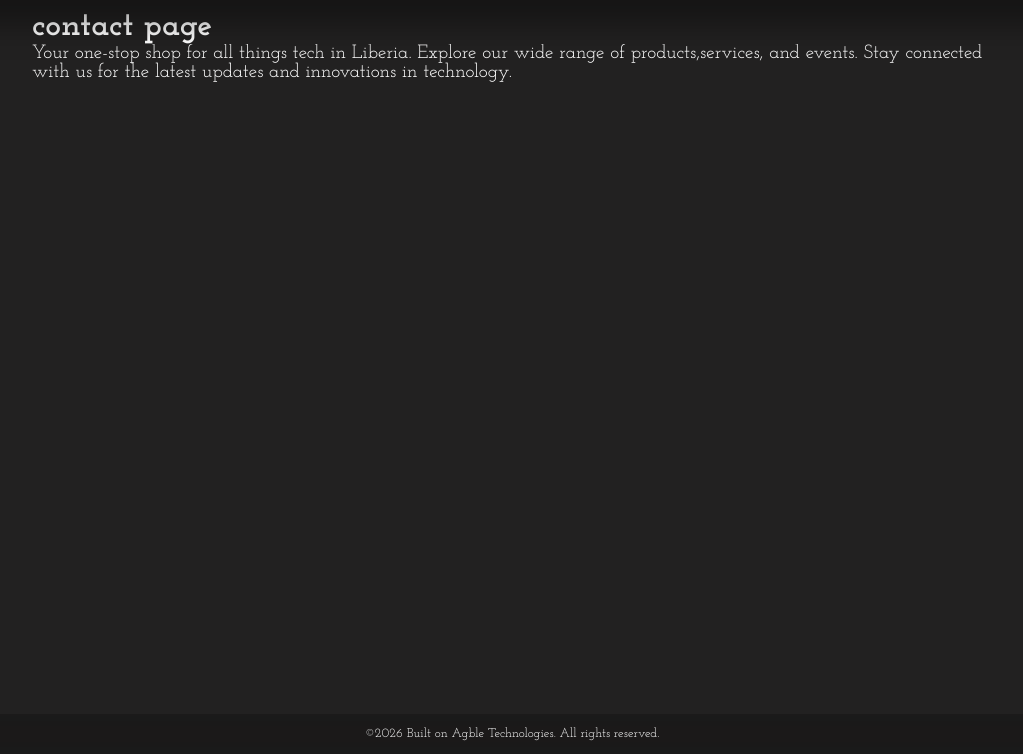
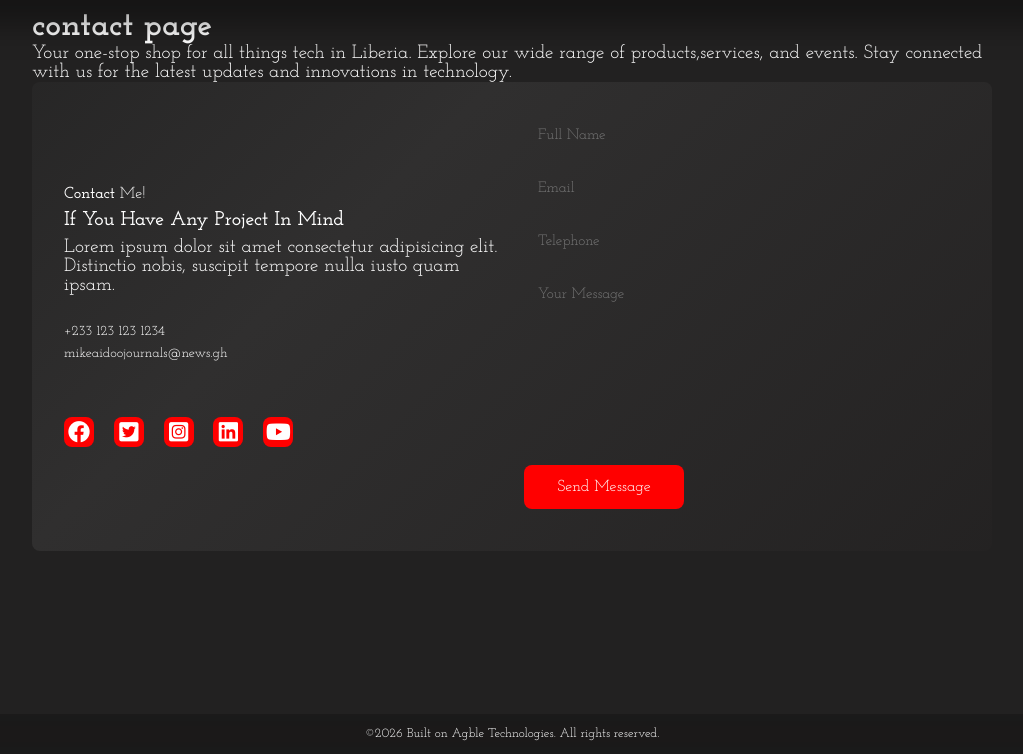
Before and after one commit to I-AGBLE/techmartliberia, a Django app: page /contact/ in a window 1280 px wide. Shown: the part 46-800 px from the top of the page, without its empty margins (128-1151 px from the left). Run offline with Django 5.2, Linux system fonts and the light colour scheme.

Commit message:
contact form structure started

```diff
--- a/main/static/main/css/styles.css
+++ b/main/static/main/css/styles.css
@@ -331,7 +331,7 @@ main {
   gap: 0.5rem;
 }
 
-.team_title  h2 {
+.team_title h2 {
   margin-bottom: 1rem;
 }
 
@@ -394,7 +394,7 @@ main {
   border-radius: 1rem 0 0 1rem;
   box-shadow: -2rem 0 2rem rgb(0, 0, 0, 0.3);
   transition: var(--transition);
-    background: linear-gradient(135deg, #141414, #302f2f, #1e1c1c);
+  background: linear-gradient(135deg, #141414, #302f2f, #1e1c1c);
   background-size: 200% 200%;
   animation: smoothShift 20s ease-in-out infinite;
 }
@@ -414,14 +414,113 @@ main {
   width: 100%;
   height: 100%;
   background-color: var(--text_color);
-  padding: .1rem;
-  border-radius: .2rem;
+  padding: 0.1rem;
+  border-radius: 0.2rem;
   transition: var(--transition);
 }
 
 .team_member-socials a img:hover {
   box-shadow: var(--box_shadow);
   transform: scale(1.4);
+}
+
+.contact {
+  background: linear-gradient(135deg, #141414, #302f2f, #1e1c1c);
+  background-size: 200% 200%;
+  animation: smoothShift 20s ease-in-out infinite;
+  display: grid;
+  grid-template-columns: repeat(2, 1fr);
+  align-items: center;
+  gap: 1.5rem;
+  padding: 2rem;
+  border-radius: var(--border_radius);
+}
+
+.contact_text h4 {
+  margin: .5rem 0;
+  font-size: 20px;
+  font-weight: 600;
+}
+
+.contact_text h2 {
+  font-size: var(--h2_font);
+  line-height: 1;
+}
+
+.contact_text p {
+  margin-bottom: 30px;
+}
+
+.list {
+  margin-bottom: 2rem;
+}
+
+.list li {
+  margin-bottom: 0.5rem;
+}
+
+.list li a {
+  display: block;
+  color: var(--second_color);
+  font-size: 14px;
+  transition: all 0.45s ease;
+}
+
+.list li a:hover {
+  color: var(--text_color);
+  transform: translateX(15px);
+}
+
+.contact_icons i {
+  height: 30px;
+  width: 30px;
+  background: red;
+  color: var(--text_color);
+  font-size: 22px;
+  display: inline-flex;
+  align-items: center;
+  justify-content: center;
+  border-radius: 8px;
+  margin-right: 15px;
+  transition: all 0.5s ease;
+}
+
+.contact_icons i:hover {
+  background: var(--text_color);
+  color: var(--color_danger);
+  transform: scale(1.5);
+}
+
+.contact-form form input,
+form textarea {
+  width: 100%;
+  padding: 14px;
+  background: var(--bg_color);
+  color: var(--text_color);
+  border: none;
+  outline: none;
+  font-size: 15px;
+  border-radius: 8px;
+  margin-bottom: 10px;
+}
+
+.contact-form textarea {
+  resize: none;
+  height: 240 px;
+}
+
+.contact-form .submit {
+  display: inline-block;
+  font-size: 16px;
+  background: red;
+  color: var(--text_color);
+  width: 160px;
+  transition: all 0.5s ease;
+}
+
+.contact-form .submit:hover {
+  transform: scale(1.1);
+  cursor: pointer;
 }
 
 footer {
--- a/main/templates/main/contact.html
+++ b/main/templates/main/contact.html
@@ -3,4 +3,48 @@
 {% block content %}
 <h1>contact page</h1>
 <p>Your one-stop shop for all things tech in Liberia. Explore our wide range of products,services, and events. Stay connected with us for the latest updates and innovations in technology.</p>
+
+
+<!--contact-->
+<contact>
+    <section class="contact" id="contact">
+        <div class="contact_text">
+            <h2>Contact<span> Me!</span></h2>
+            <h4>If You Have Any Project In Mind</h4>
+            <p>
+                Lorem ipsum dolor sit amet consectetur adipisicing elit. Distinctio nobis, suscipit tempore nulla iusto
+                quam ipsam.
+            </p>
+
+            <div class="list">
+                <li><a href="#">+233 123 123 1234</a></li>
+                <li><a href="#">mikeaidoojournals@news.gh</a></li>
+                <li><a href="#"></a></li>
+                <li><a href="#"></a></li>
+            </div>
+
+            <div class="contact_icons">
+                <a href="#"><i class="fa-brands fa-facebook"></i></a>
+                <a href="#"><i class="fa-brands fa-square-twitter"></i></a>
+                <a href="#"><i class="fa-brands fa-square-instagram"></i></a>
+                <a href="#"><i class="fa-brands fa-linkedin"></i></a>
+                <a href="#"><i class="fa-brands fa-youtube"></i></a>
+            </div>
+        </div>
+
+        <div class="contact-form">
+            <form action="">
+                <input type="name" placeholder="Full Name" required>
+                <input type="email" placeholder="Email" required>
+                <input type="number" placeholder="Telephone" required>
+                <textarea name="" id="" cols="35" rows="10" placeholder="Your Message" required></textarea>
+                <input type="submit" value="Send Message" class="submit" required>
+            </form>
+        </div>
+
+    </section>
+
+</contact>
+
+
 {% endblock %}
--- a/main/templates/main/layout.html
+++ b/main/templates/main/layout.html
@@ -13,6 +13,9 @@
     <!--Google's Material Font-->
     <link rel="stylesheet"
         href="https://fonts.googleapis.com/css2?family=Material+Symbols+Outlined:opsz,wght,FILL,GRAD@20..48,100..700,0..1,-50..200" />
+
+
+    <link rel="stylesheet" href="https://cdnjs.cloudflare.com/ajax/libs/font-awesome/6.2.1/css/all.min.css">
 
     <!-- Page Links-->
     <link rel="stylesheet" href="{% static 'main/css/styles.css' %}">
```
